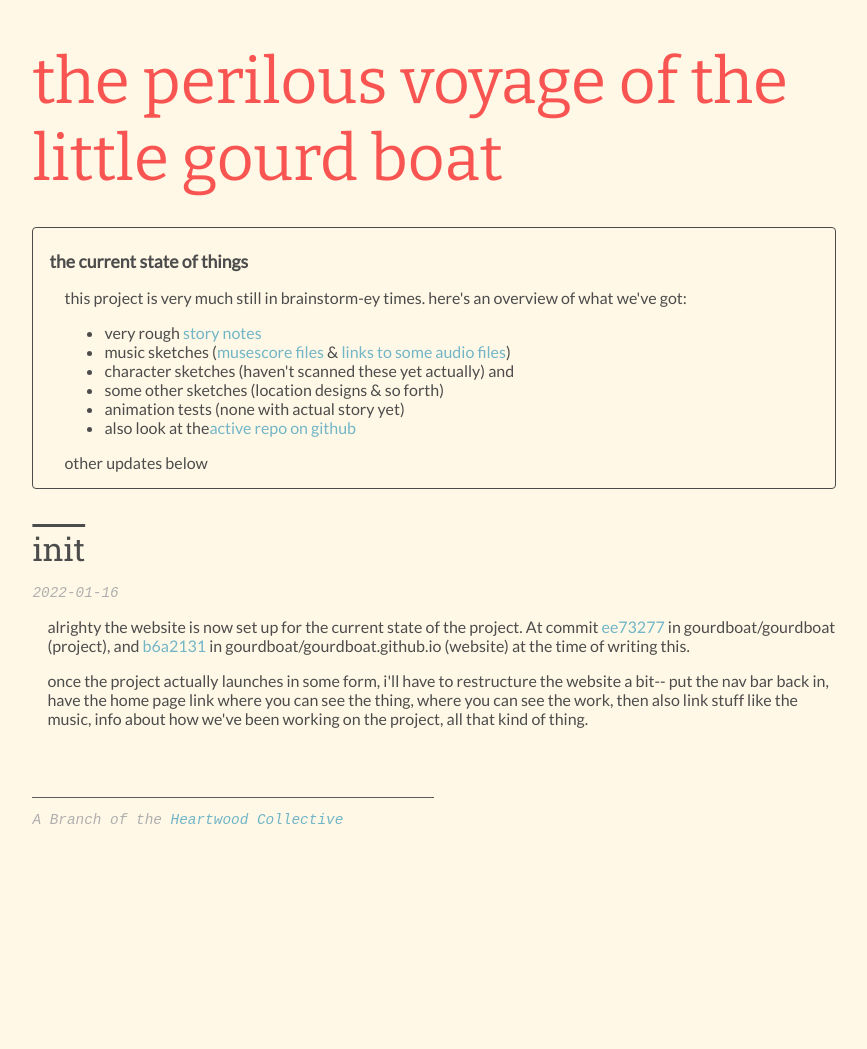
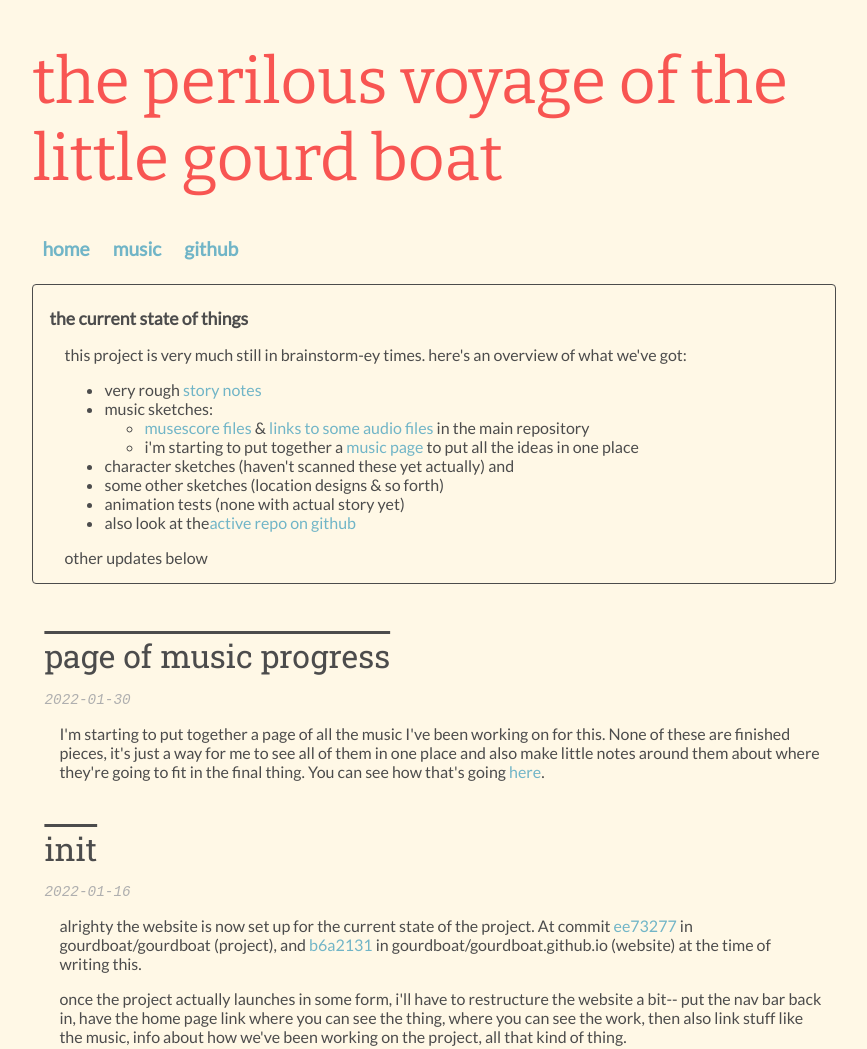
Before and after one commit to gourdboat/gourdboat.github.io, a plain HTML site: page index.html in a window 1280 px wide. Shown: the top 1049 px of the page, without its empty margins (206-1073 px from the left). Before the commit the page ends 842 px from the top, so only its background shows below. Drawn offline with nearby package versions, Linux system fonts and the light colour scheme.

Commit message:
music page

```diff
--- a/index.html
+++ b/index.html
@@ -11,16 +11,17 @@
 <body>
 
 	<h1 class="title" >the perilous voyage of the little gourd boat</h1>
-	<!-- <div class="button" >
-		<a href="music.html">music</a>
-	</div>
-	<div class="button" >
-		<a href="making.html">behind the scenes / the making of</a>
-	</div>
-	<div class="button" >
-		<a href="#">contact?</a>
-	</div> -->
-
+	<div class="nav">
+		<div class="button" >
+			<a href="index.html">home</a>
+		</div>
+		<div class="button" >
+			<a href="music.html">music</a>
+		</div>
+		<div class="button" >
+			<a href="https://github.com/gourdboat/gourdboat">github</a>
+		</div>
+	</div><br>
 
 
 
@@ -32,7 +33,11 @@
 			<p>this project is very much still in brainstorm-ey times. here's an overview of what we've got:</p>
 			<ul>
 				<li>very rough <a href="https://github.com/gourdboat/gourdboat/blob/main/IDEAS.md">story notes</a></li>
-				<li>music sketches (<a href="https://github.com/gourdboat/gourdboat/tree/main/music">musescore files</a> &amp; <a href="https://github.com/gourdboat/gourdboat/blob/main/music/links.md">links to some audio files</a>)</li>
+				<li>music sketches:
+					<ul>
+						<li><a href="https://github.com/gourdboat/gourdboat/tree/main/music">musescore files</a> &amp; <a href="https://github.com/gourdboat/gourdboat/blob/main/music/links.md">links to some audio files</a> in the main repository</li>
+						<li>i'm starting to put together a <a href="music.html">music page</a> to put all the ideas in one place</li>
+					</ul></li>
 				<li>character sketches (haven't scanned these yet actually) and</li>
 				<li>some other sketches (location designs &amp; so forth)</li>
 				<li>animation tests (none with actual story yet)</li>
@@ -47,14 +52,23 @@
 
 	<!--    THE CONTENT BEGINS    -->
 
-	<span>
+	<div class="post">
+		<h3>page of music progress</h3>
+		<p class="date">2022-01-30</p>
+		<div class="post-content">
+			<p>I'm starting to put together a page of all the music I've been working on for this. None of these are finished pieces, it's just a way for me to see all of them in one place and also make little notes around them about where they're going to fit in the final thing. You can see how that's going <a href="music.html">here</a>.</p>
+		</div>
+	</div>
+
+
+	<div class="post">
 		<h3>init</h3>
 		<p class="date">2022-01-16</p>
 		<div class="post-content">
 			<p>alrighty the website is now set up for the current state of the project. At commit <a href="https://github.com/gourdboat/gourdboat/commit/ee73277">ee73277</a> in gourdboat/gourdboat (project), and <a href="https://github.com/gourdboat/gourdboat.github.io/commit/b6a2131">b6a2131</a> in gourdboat/gourdboat.github.io (website) at the time of writing this.</p>
 			<p>once the project actually launches in some form, i'll have to restructure the website a bit-- put the nav bar back in, have the home page link where you can see the thing, where you can see the work, then also link stuff like the music, info about how we've been working on the project, all that kind of thing.</p>
 		</div>
-	</span>
+	</div>
 	<br />
 
 
--- a/style.css
+++ b/style.css
@@ -22,11 +22,21 @@ a:active {
 a:visited {
 	color: #478c9e;
 }
+div.nav {
+	display: inline-block;
+}
+div.button {
+	padding: 10px;
+	display: inline-block;
+	text-align: center;
+	font-weight: bold;
+	font-size: 120%;
+}
 h1.title {
 	font-family: "Bitter", serif;
 	font-size: 400%;
 	font-weight: normal;
-	margin-bottom: 0px;
+	margin-bottom: 30px;
 	color: #f85552;
 }
 div#pinned {
@@ -34,10 +44,9 @@ div#pinned {
 	border-width: 1px;
 	border-color: #4c4c4c;
 	border-radius: 4px;
-	margin-top: 2%;
 	padding-left: 2%;
 	padding-right: 2%;
-	margin-top: 30px;
+	margin-top: 14px;
 }
 h3 {
 	font-size: 200%;
@@ -45,6 +54,10 @@ h3 {
 	font-weight: normal;
 	margin: 0px;
 	text-decoration: overline;
+}
+div.post {
+	margin: 12px;
+	margin-bottom: 46px;
 }
 div.post-content {
 	padding-left: 15px;
```
Also changed, not shown: music.html (added, +43 -0 lines).
